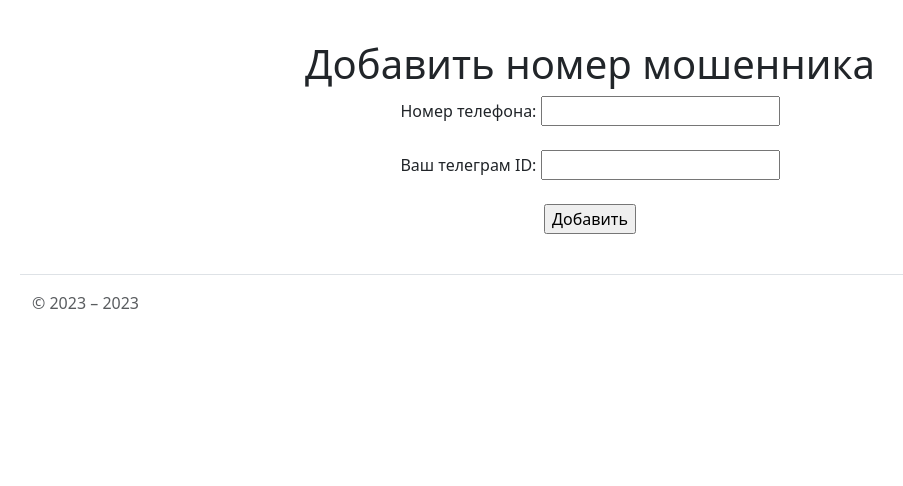
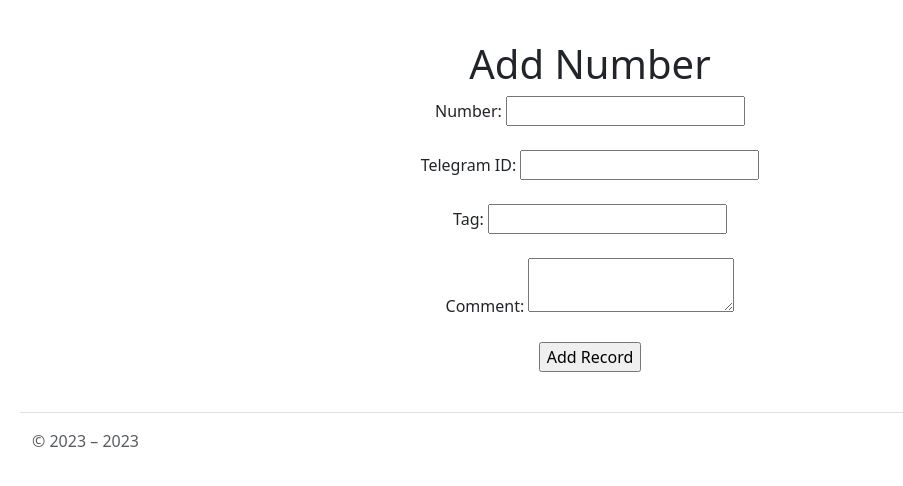
Before and after one commit to stirelshka8/FlaskProject, a Flask app: page /db/add/ in a window 1280 px wide. Shown: the part 56-542 px from the top of the page, without its empty margins (50-953 px from the left). Run offline with Flask 3, Linux system fonts and the light colour scheme.

Commit message:
Trying to create form and add function (unsuccessfully)

```diff
--- a/app.py
+++ b/app.py
@@ -2,7 +2,7 @@ import os
 from datetime import datetime
 from flask import Flask, render_template, send_from_directory, request, send_from_directory, redirect
 from sqlalchemy import desc
-from modules.database import initialize_app, NumberPhone, dbase
+from modules.database import initialize_app, NumberPhone, Tag, Comment, dbase
 
 app = Flask(__name__)
 initialize_app(app)
@@ -32,14 +32,24 @@ def more(number):
 @app.route('/db/add/', methods=['GET', 'POST'])
 def add():
     if request.method == 'POST':
-        number = request.form.get('nums')
+        number = request.form.get('number')
         telegram_id = request.form.get('telegram_id')
-        # Создание нового объекта NumberPhone и добавление его в базу данных
-        number_entry = NumberPhone(number=int(number), telegram_id=int(telegram_id))
-        dbase.session.add(number_entry)
-        dbase.session.commit()
+        tag = request.form.get('tag')
+        comment = request.form.get('comment')
 
-        return redirect('/')
+        new_number = NumberPhone(number=number, telegram_id=telegram_id)
+        db.session.add(new_number)
+        db.session.commit()
+
+        new_tag = Tag(number_id=new_number.id, tag=tag)
+        db.session.add(new_tag)
+        db.session.commit()
+
+        new_comment = Comment(number_id=new_number.id, comment=comment)
+        db.session.add(new_comment)
+        db.session.commit()
+
+        return redirect("/")
 
     return render_template('add.html')
 
@@ -78,4 +88,5 @@ def favicon():
 # Конец служебных обработчиков
 
 if __name__ == "__main__":
-    app.run(host='192.168.1.10', port=5000, debug=True)
+    # app.run(host='192.168.1.10', port=5000, debug=True)
+    app.run(debug=True)
--- a/templates/add.html
+++ b/templates/add.html
@@ -10,15 +10,22 @@
 
 {% block greetings %}
 
-    <h1>Добавить номер мошенника</h1>
-    <form method="POST" action="/db/add/">
-        <label for="nums">Номер телефона:</label>
-        <input type="text" id="nums" name="nums" required><br><br>
+    <h1>Add Number</h1>
+    <form action="/db/add/" method="POST">
 
-        <label for="telegram_id">Ваш телеграм ID:</label>
+        <label for="number">Number:</label>
+        <input type="text" id="number" name="number" required><br><br>
+
+        <label for="telegram_id">Telegram ID:</label>
         <input type="text" id="telegram_id" name="telegram_id" required><br><br>
 
-        <input type="submit" value="Добавить">
+        <label for="tag">Tag:</label>
+        <input type="text" id="tag" name="tag" required><br><br>
+
+        <label for="comment">Comment:</label>
+        <textarea id="comment" name="comment" required></textarea><br><br>
+
+        <input type="submit" value="Add Record">
     </form>
 
 {% endblock %}
```
